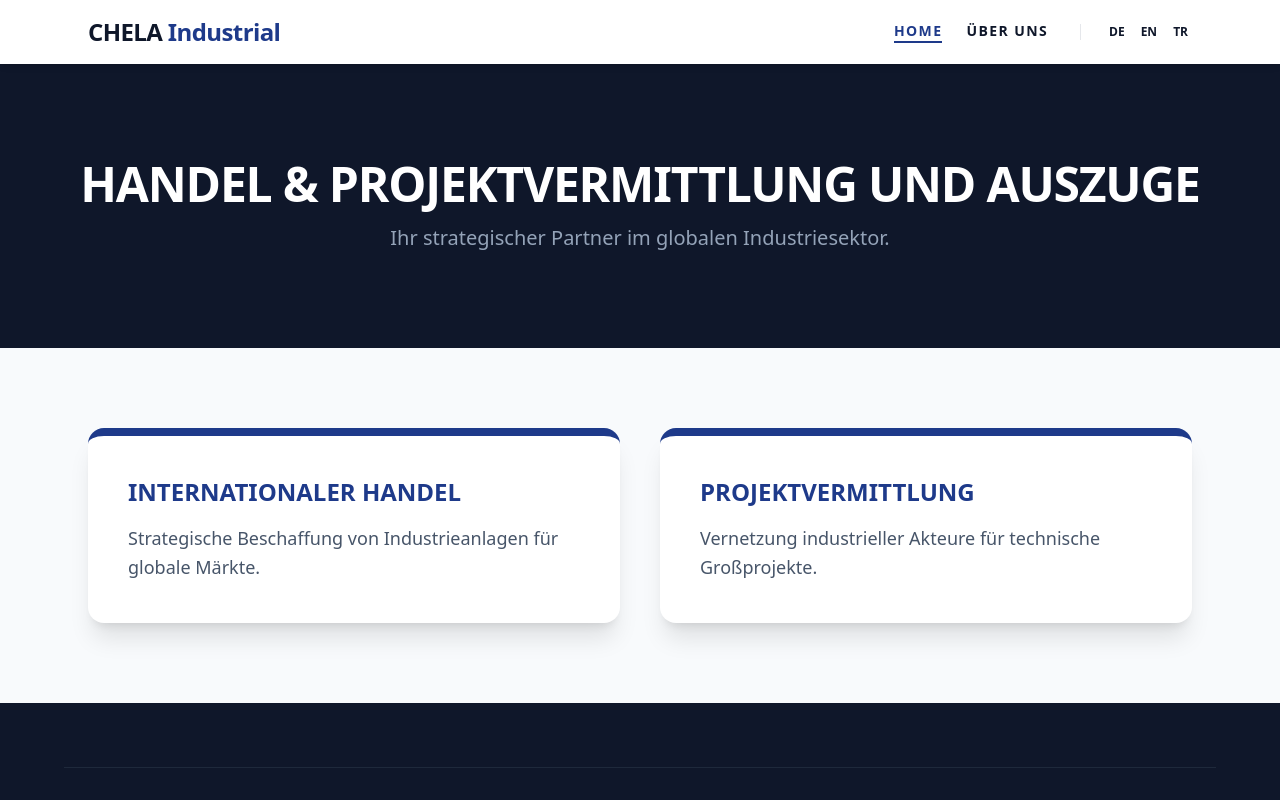
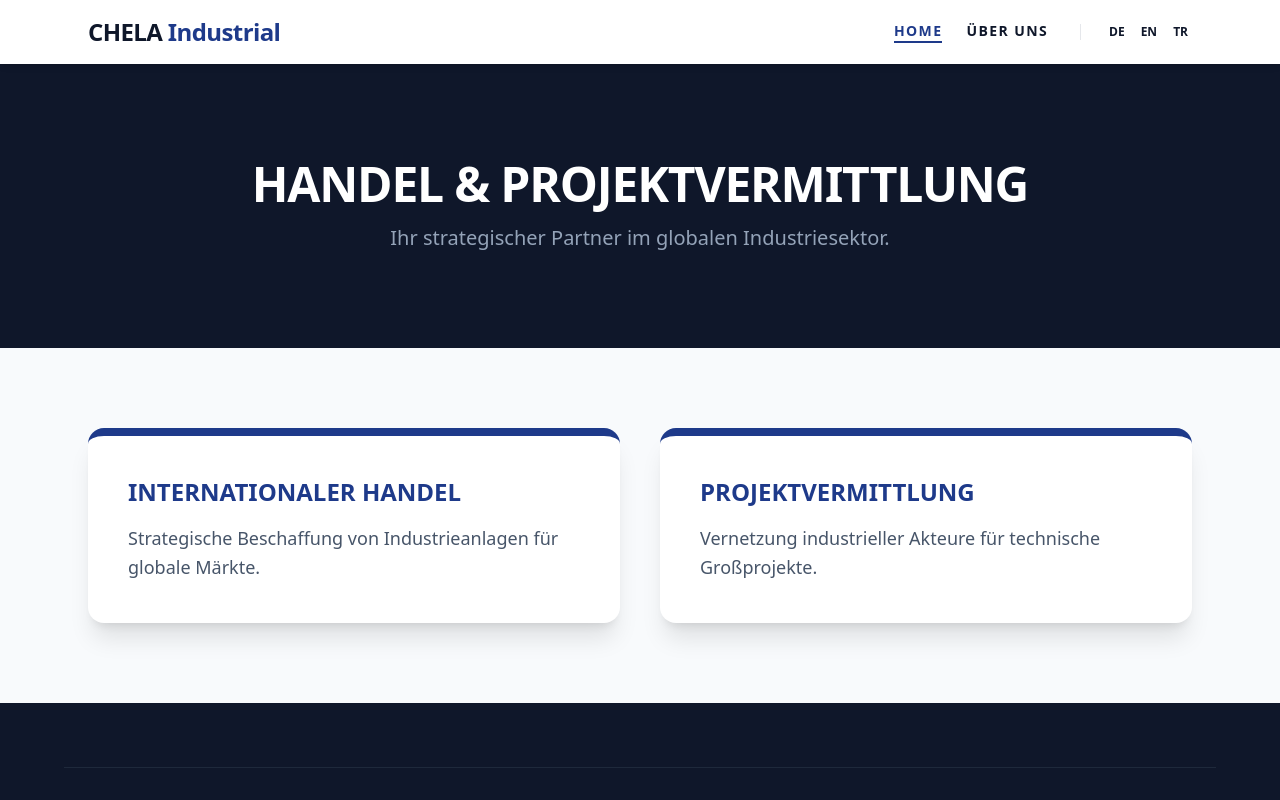
Before and after one commit to chela-industrial/website, a plain HTML site: page index.html in a window 1280 px wide. Shown: the top 800 px of the page. Drawn offline with nearby package versions, Linux system fonts and the light colour scheme.

Commit message:
title error undo keeping footer error

```diff
--- a/index.html
+++ b/index.html
@@ -62,7 +62,7 @@
 
     <header class="bg-slate-900 text-white py-24 px-6 text-center">
         <div class="lang-content de lang-active">
-            <h1 class="text-5xl font-extrabold mb-4 uppercase tracking-tight">Handel & Projektvermittlung und auszuge</h1>
+            <h1 class="text-5xl font-extrabold mb-4 uppercase tracking-tight">Handel & Projektvermittlung</h1>
             <p class="text-xl text-slate-400 max-w-2xl mx-auto">Ihr strategischer Partner im globalen Industriesektor.</p>
         </div>
         <div class="lang-content en">
```
